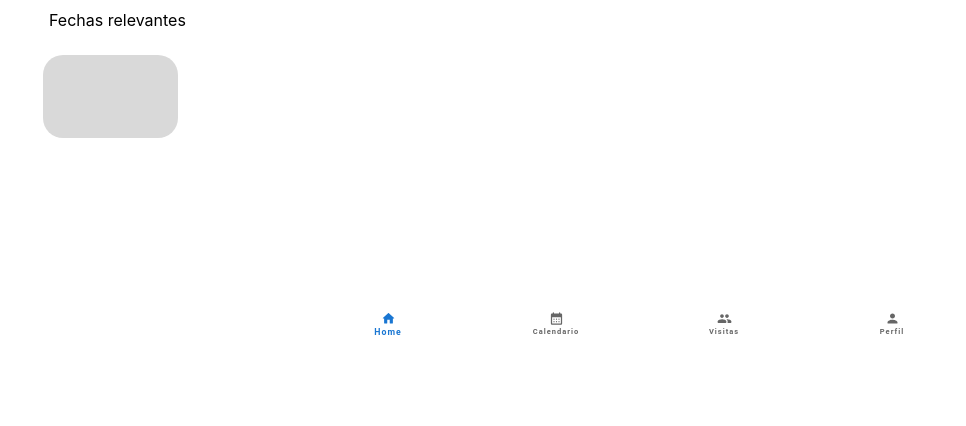
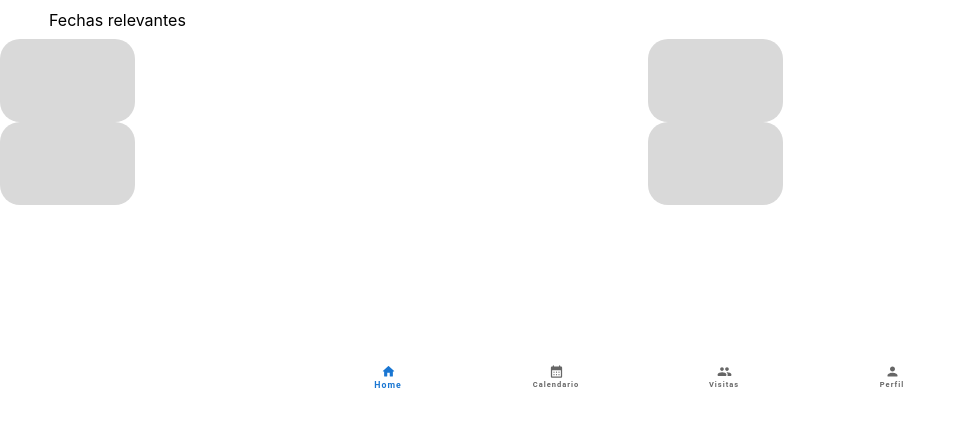
Before and after one commit to facurozen/Proyecto-Final-2023, a React (Create React App) app in the folder REACT/geriatrico-frontend/: page /home in a window 1280 px wide. Shown: the top 426 px of the page, without its empty margins (0-966 px from the left). Built offline with nearby package versions, Linux system fonts and the light colour scheme; no server answers.

Commit message:
empezando home

```diff
--- a/REACT/geriatrico-frontend/src/Home/Home.css
+++ b/REACT/geriatrico-frontend/src/Home/Home.css
@@ -1,10 +1,31 @@
 .Rectangle-63 {
     width: 135px;
     height: 83px;
-    margin: 16px 33px 14px 43px;
     border-radius: 20px;
     background-color: #d9d9d9;
   }
+
+  .Rectangle-64 {
+    width: 135px;
+    height: 83px;
+    border-radius: 20px;
+    background-color: #d9d9d9;
+  }
+
+  .Rectangle-65 {
+    width: 135px;
+    height: 83px;
+    border-radius: 20px;
+    background-color: #d9d9d9;
+  }
+
+  .Rectangle-66 {
+    width: 135px;
+    height: 83px;
+    border-radius: 20px;
+    background-color: #d9d9d9;
+  }
+
 
   .Fechas-relevantes {
     width: 162px;
--- a/REACT/geriatrico-frontend/src/Home/Home.js
+++ b/REACT/geriatrico-frontend/src/Home/Home.js
@@ -1,5 +1,7 @@
 import React, { useState } from 'react';
 import './Home.css';
+import Row from 'react-bootstrap/Row';
+import Col from 'react-bootstrap/Col';
 
 
 function Home() {
@@ -8,9 +10,22 @@ function Home() {
             <span class="Fechas-relevantes">
                 Fechas relevantes
             </span>
-            <div class="Rectangle-63"></div>
-
-
+        <Row>
+          <Col>
+          <div class="Rectangle-63"> </div>
+          </Col>
+          <Col>
+          <div class="Rectangle-64"> </div>
+          </Col>
+        </Row>
+        <Row>
+        <Col>
+          <div class="Rectangle-65"> </div>
+          </Col>
+          <Col>
+          <div class="Rectangle-66"> </div>
+          </Col>
+        </Row>
         </>
     );
 }
```
